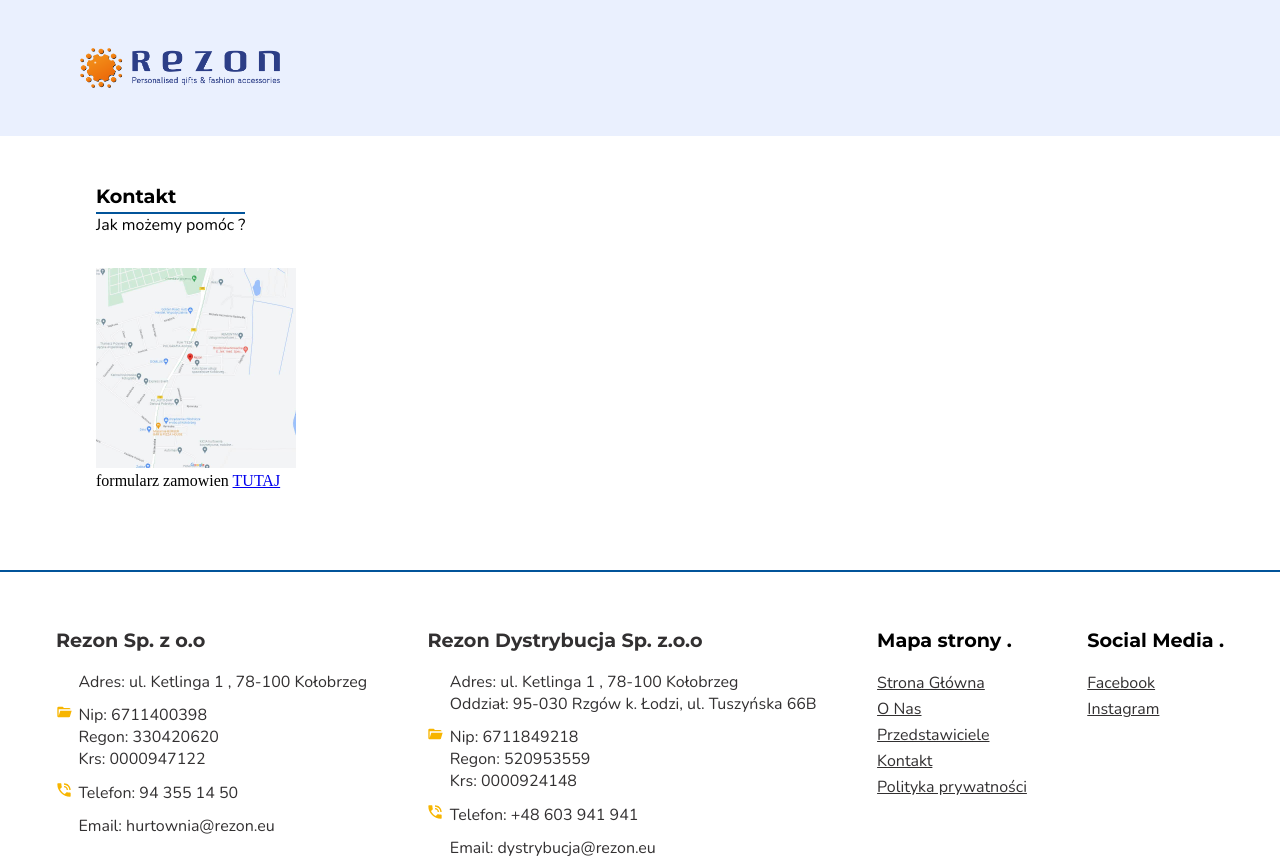
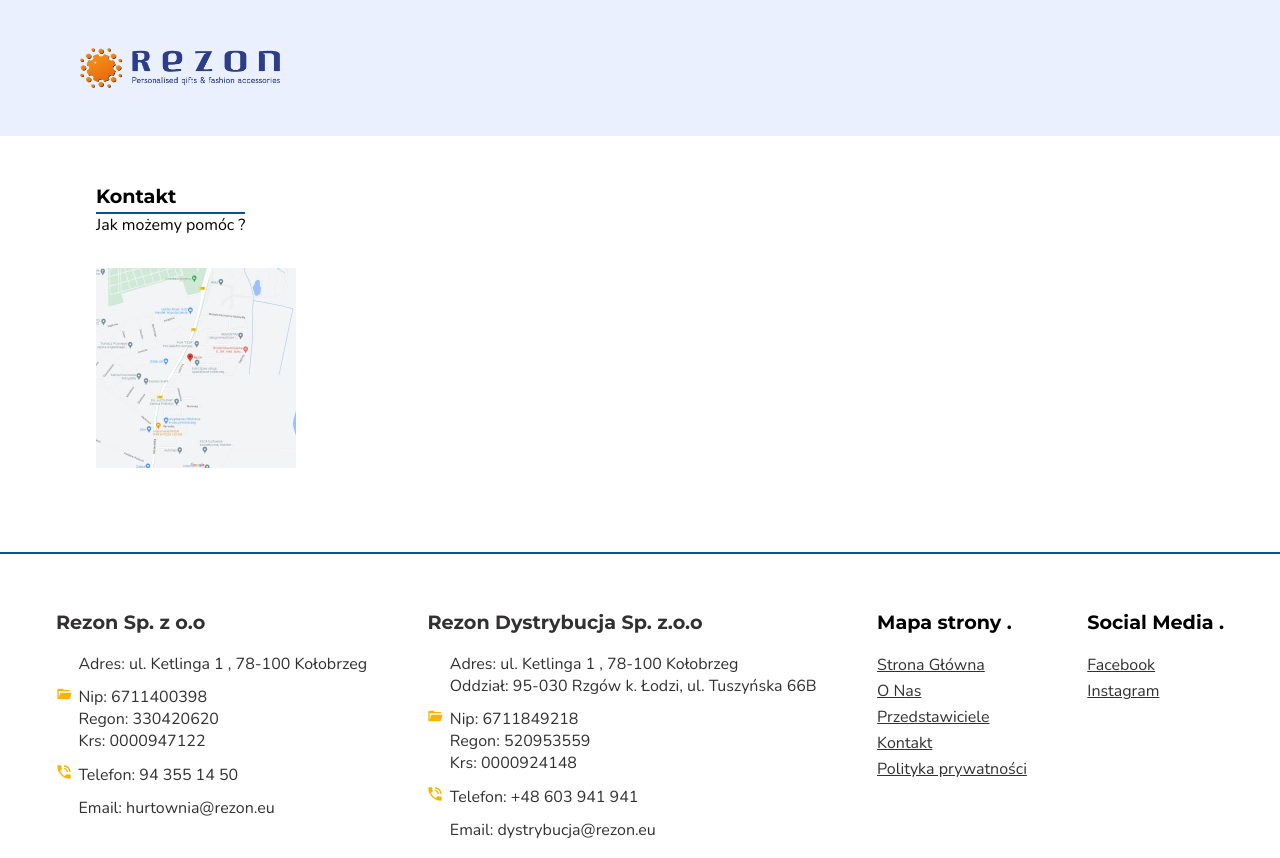
Before and after one commit to marcinzygan/rezon-product-catalogue, a Next.js app: page /kontakt in a window 1280 px wide. Shown: the top 858 px of the page. Built offline with nearby package versions, Linux system fonts and the light colour scheme; some icons are missing.

Commit message:
removed div

```diff
--- a/src/pages/kontakt.js
+++ b/src/pages/kontakt.js
@@ -7,9 +7,6 @@ const kontakt = () => {
     <main className="main__page_layout">
       <PageHeading heading={"Kontakt"} subHeading={"Jak możemy pomóc ?"} />
       <GoogleMap />
-      <div>
-        formularz zamowien <a href="/pdf01.pdf">TUTAJ</a>
-      </div>
     </main>
   );
 };
```
